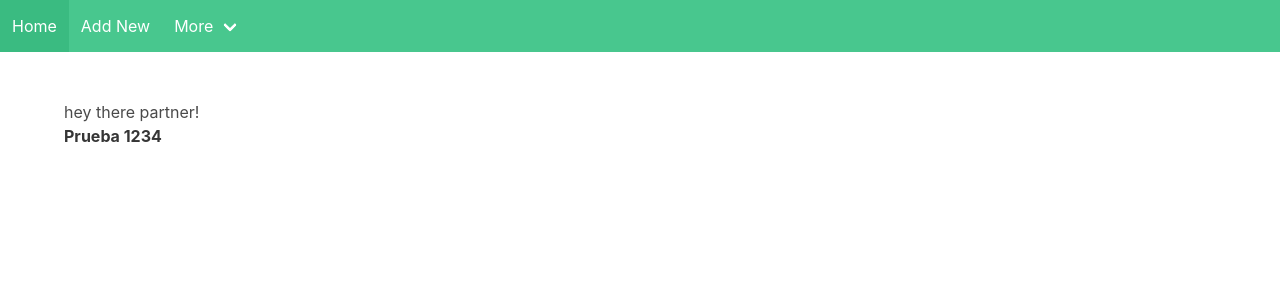
After one commit to eflipe/mundial_escritura, a Django app: page / in a window 1280 px wide. The commit adds this page. Shown: the top 300 px of the page. Run offline with Django 3.2, Linux system fonts and the light colour scheme.

Commit message:
[ADD] index.html

```diff
--- /dev/null
+++ b/eadda_app/templates/eadda_app/index.html
@@ -0,0 +1,7 @@
+{% extends 'base.html' %}
+{% block content %}
+<div>
+            hey there partner! <br />
+            <strong>{{ boldmessage }}</strong><br />
+        </div>
+{% endblock %}
--- a/eadda_app/templates/eadda_app/stories.html
+++ b/eadda_app/templates/eadda_app/stories.html
@@ -3,7 +3,7 @@
 <h1>
    <strong>Add New Story</strong>
 </h1>
-<div class="column is-full"></div>
+<div class="column is-full">
 <form action="" method="post">
    {% csrf_token %}
    {{ form.as_p }}
--- a/eadda_app/urls.py
+++ b/eadda_app/urls.py
@@ -1,8 +1,9 @@
 from django.urls import path
-from .views import add_stories
+from .views import add_stories, index
 
 app_name = 'eadda_app'
 
 urlpatterns = [
+    path('',index, name="index"),
     path('add',add_stories, name="add_story")
     ]
--- a/eadda_app/views.py
+++ b/eadda_app/views.py
@@ -2,6 +2,14 @@ from django.shortcuts import render
 from .models import Stories
 from .forms import StoryForm
 
+def index(request):
+    context_dict = {
+        'boldmessage': 'Prueba 1234'
+    }
+    template = 'eadda_app/index.html'
+    return render(request, template, context_dict)
+
+
 def add_stories(request):
     form = StoryForm
     return render(request, 'eadda_app/stories.html',{ "form" :form})
--- a/mundial_project/settings.py
+++ b/mundial_project/settings.py
@@ -19,7 +19,7 @@ SECRET_KEY = env('SECRET_KEY')
 # SECURITY WARNING: don't run with debug turned on in production!
 DEBUG = env.bool('DEBUG', default=False)
 
-ALLOWED_HOSTS = ['localhost']
+ALLOWED_HOSTS = ['localhost', '127.0.0.1']
 
 
 # Application definition
```
